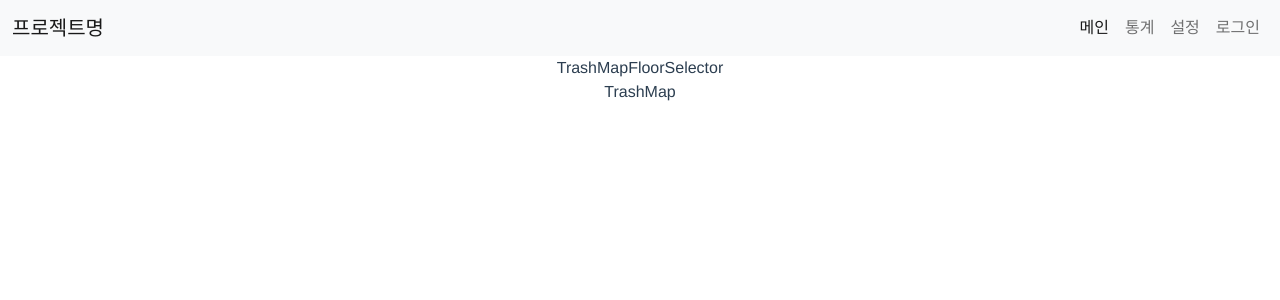
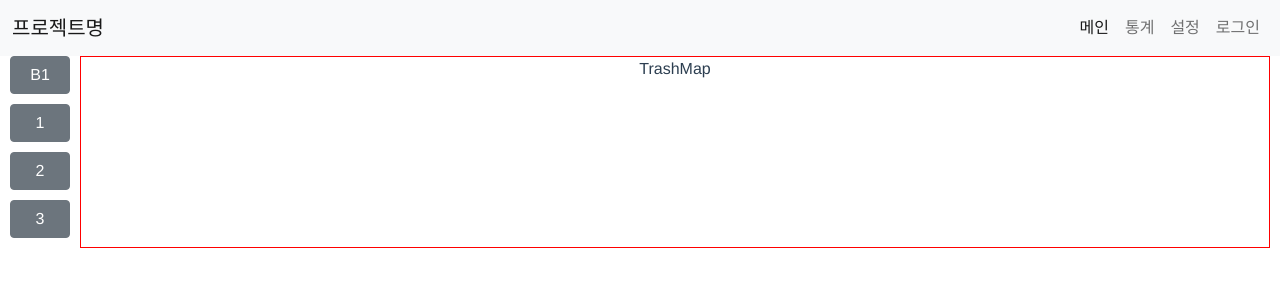
Before and after one commit to expertinpyo/pjt422, a Vue app in the folder Frontend/: page / in a window 1280 px wide. Shown: the top 300 px of the page. Built offline with nearby package versions, Linux system fonts and the light colour scheme.

Commit message:
add basic layout

```diff
--- a/Frontend/src/App.vue
+++ b/Frontend/src/App.vue
@@ -1,8 +1,6 @@
 <template>
   <NavBar></NavBar>
-  <div id="content">
-    <RouterView />
-  </div>
+  <RouterView />
 </template>
 
 <script>
--- a/Frontend/src/components/main/TrashMap.vue
+++ b/Frontend/src/components/main/TrashMap.vue
@@ -1,3 +1,11 @@
 <template>
   <div>TrashMap</div>
 </template>
+
+<style scoped>
+div {
+  flex: auto;
+  border: 1px solid red;
+  margin-right: 10px;
+}
+</style>
--- a/Frontend/src/components/main/TrashMapFloorSelector.vue
+++ b/Frontend/src/components/main/TrashMapFloorSelector.vue
@@ -1,3 +1,38 @@
 <template>
-  <div>TrashMapFloorSelector</div>
+  <div class="floor-selector">
+    <button
+      v-for="floor of floors"
+      :key="floor"
+      class="floor-button btn btn-secondary"
+      type="button"
+    >
+      {{ floor }}
+    </button>
+  </div>
 </template>
+
+<script>
+export default {
+  name: "TrashMapFloorSelector",
+  data() {
+    return {
+      floors: [],
+    };
+  },
+  mounted() {
+    // TODO: 층수 불러오기 기능
+    this.floors = ["B1", "1", "2", "3"];
+  },
+};
+</script>
+
+<style scoped>
+.floor-selector {
+  width: 80px;
+  justify-content: center;
+}
+.floor-button {
+  width: 60px;
+  margin-bottom: 10px;
+}
+</style>
--- a/Frontend/src/views/MainView.vue
+++ b/Frontend/src/views/MainView.vue
@@ -1,6 +1,8 @@
 <template>
-  <TrashMapFloorSelector />
-  <TrashMap />
+  <div class="trash-map-container">
+    <TrashMapFloorSelector />
+    <TrashMap />
+  </div>
 </template>
 
 <script>
@@ -16,3 +18,9 @@ export default {
   },
 };
 </script>
+
+<style scoped>
+.trash-map-container {
+  display: flex;
+}
+</style>
```
